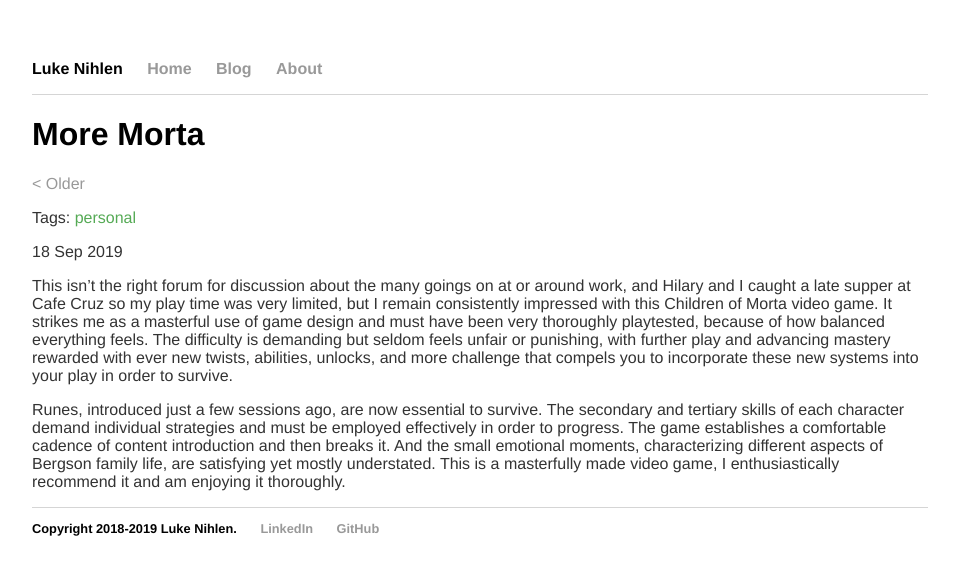
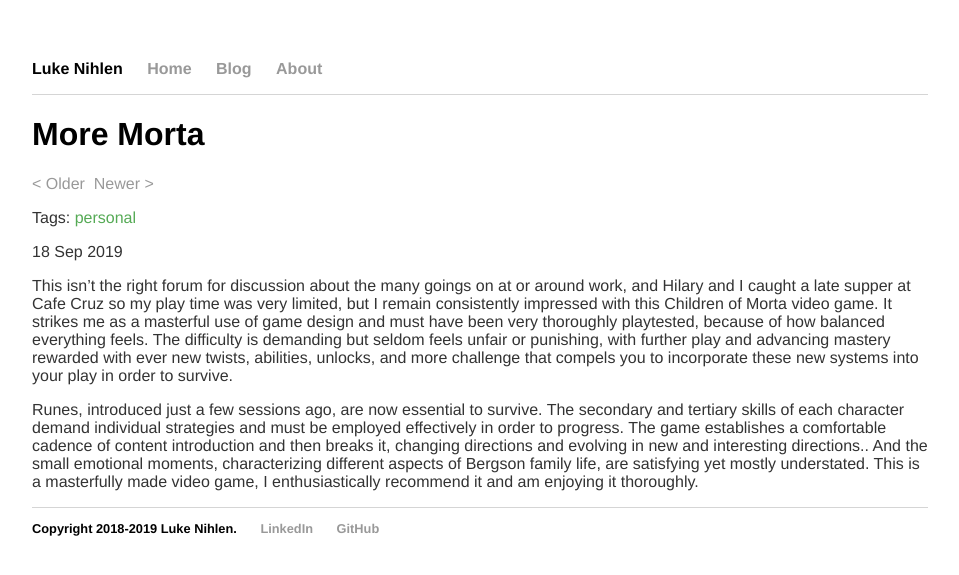
Before and after one commit to lnihlen/lnihlen.github.io, a Jekyll site: the page built from _posts/2019/09/2019-09-18-more-morta.md, in a window 1280 px wide. Shown: the top 575 px of the page, without its empty margins (160-1119 px from the left). Built offline with Jekyll 4.4.1, drawn with Linux system fonts in a browser that asks for light colours.

Commit message:
post: fight

```diff
--- a/_posts/2019/09/2019-09-18-more-morta.md
+++ b/_posts/2019/09/2019-09-18-more-morta.md
@@ -14,6 +14,7 @@ these new systems into your play in order to survive.
 
 Runes, introduced just a few sessions ago, are now essential to survive. The secondary and tertiary skills of each
 character demand individual strategies and must be employed effectively in order to progress. The game establishes a
-comfortable cadence of content introduction and then breaks it. And the small emotional moments, characterizing
-different aspects of Bergson family life, are satisfying yet mostly understated. This is a masterfully made video game,
-I enthusiastically recommend it and am enjoying it thoroughly.
+comfortable cadence of content introduction and then breaks it, changing directions and evolving in new and interesting
+directions.. And the small emotional moments, characterizing different aspects of Bergson family life, are satisfying
+yet mostly understated. This is a masterfully made video game, I enthusiastically recommend it and am enjoying it
+thoroughly.
```
Also changed, not shown: _posts/2019/09/2019-09-19-i-only-know-how-to-fight.md (added, +17 -0 lines).
